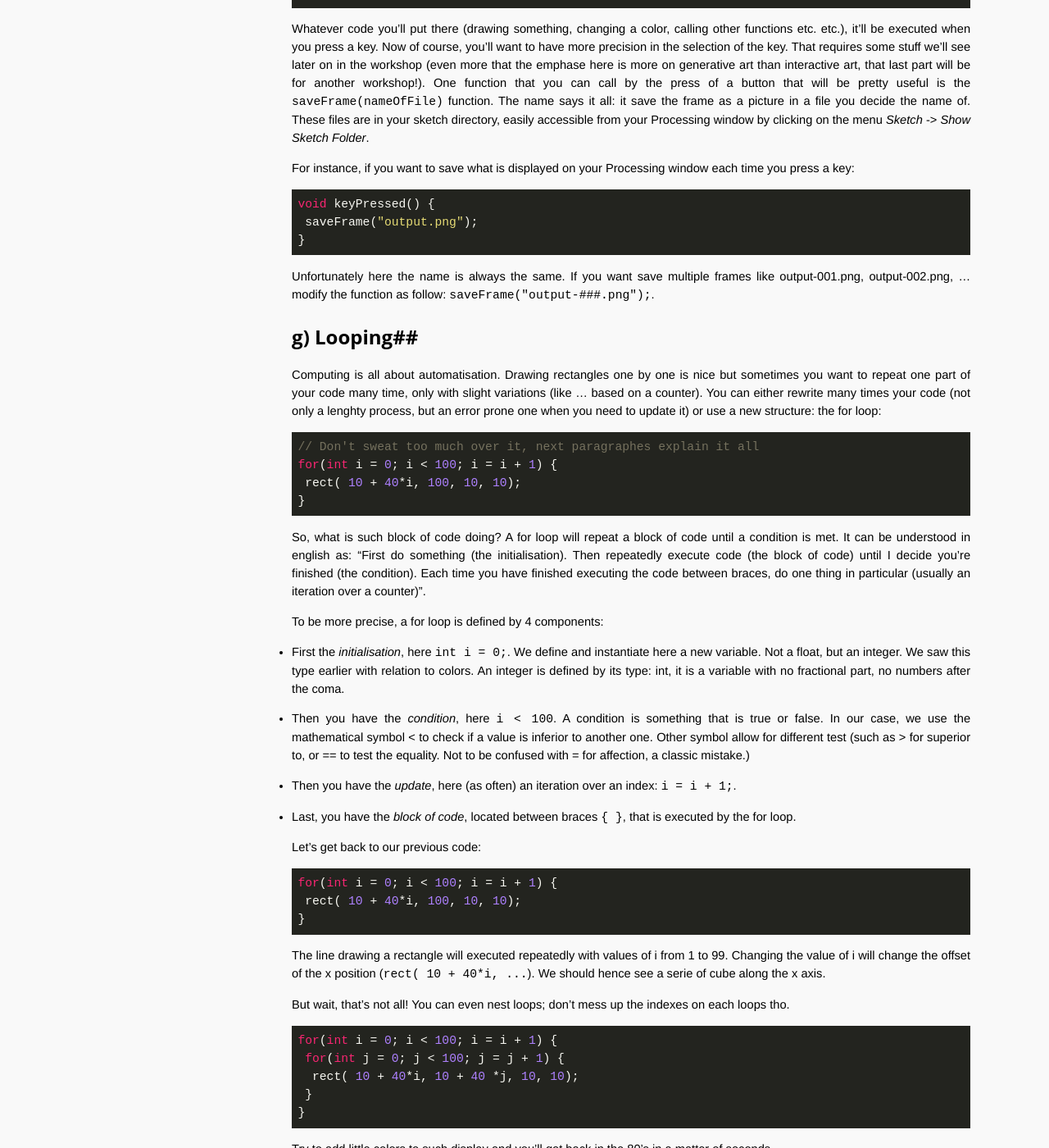
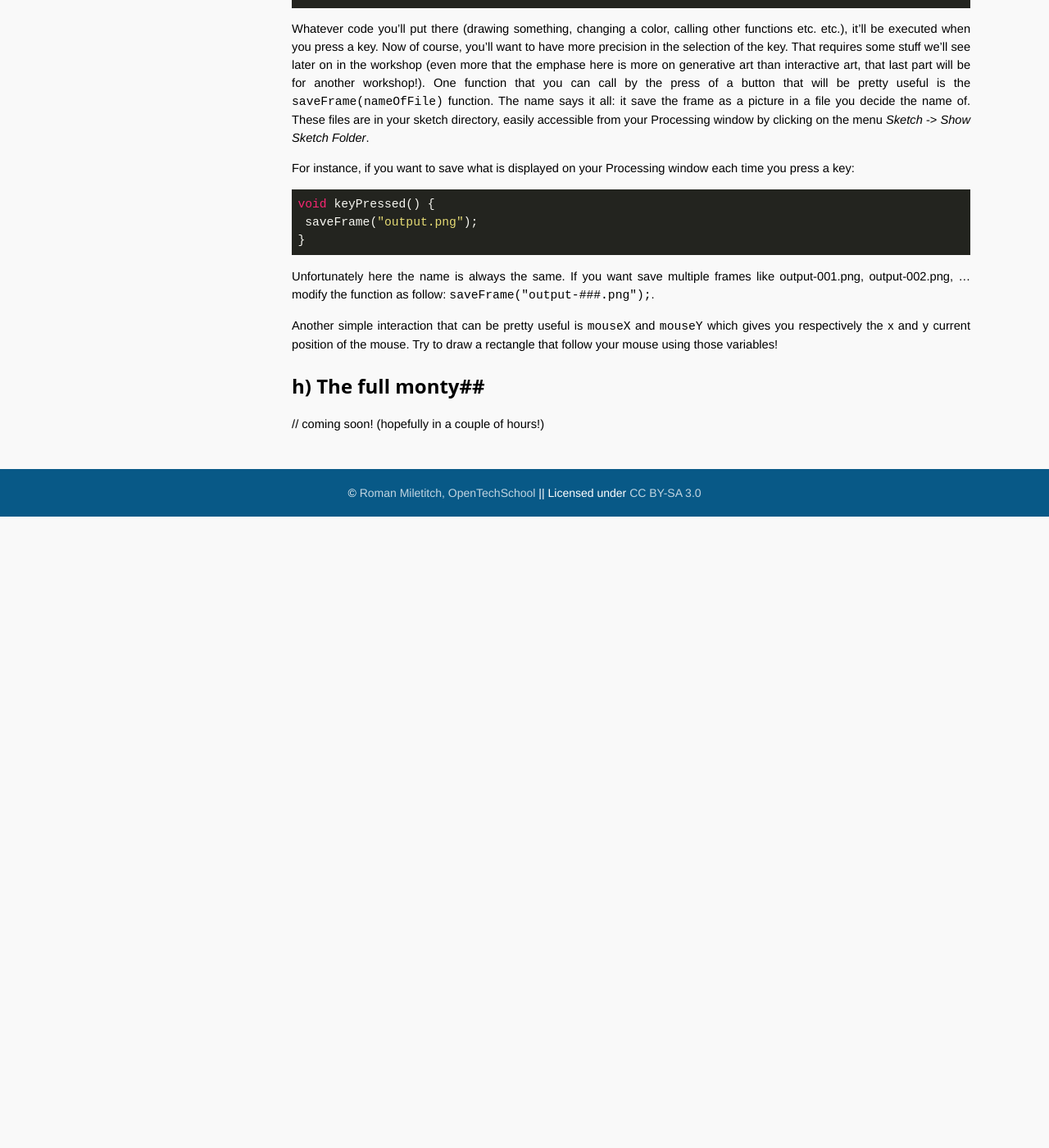
Before and after one commit to OpenTechSchool-Brussels/generative-art-with-processing, a Jekyll site: the page built from Getting-to-know-your-canvas.markdown, in a window 1280 px wide and 1400 px high, scrolled down 5027 px. Shown: the whole window at 82% size. Built offline with Jekyll 4.4.1, drawn with Linux system fonts in a browser that asks for light colours; Markdown is read by kramdown in place of the engine named in the settings; after the commit the page ends 5657 px from its top, so only the background shows below that; some of the changed text lies outside the part shown.

Commit message:
Update Getting-to-know-your-canvas.markdown

````diff
--- a/Getting-to-know-your-canvas.markdown
+++ b/Getting-to-know-your-canvas.markdown
@@ -141,7 +141,7 @@ void setup() {
 
 void draw() {
   fill(random(255), random(255), random(255), random(255));
-  rect(random(width), random(height), random(100), random(100));
+  ellipse(random(width), random(height), 50, 50);
 }
 ```
 
@@ -187,86 +187,7 @@ void keyPressed() {
 
 Unfortunately here the name is always the same. If you want save multiple frames like output-001.png, output-002.png, ... modify the function as follow: `saveFrame("output-###.png");`.
 
-##g) Looping##
-Computing is all about automatisation. Drawing rectangles one by one is nice but sometimes you want to repeat one part of your code many time, only with slight variations (like ... based on a counter). You can either rewrite many times your code (not only a lenghty process, but an error prone one when you need to update it) or use a new structure: the for loop:
-
-```java
-// Don't sweat too much over it, next paragraphes explain it all
-for(int i = 0; i < 100; i = i + 1) {
- rect( 10 + 40*i, 100, 10, 10);
-}
-```
-
-So, what is such block of code doing? A for loop will repeat a block of code until a condition is met. It can be understood in english as: "First do something (the initialisation). Then repeatedly execute code (the block of code) until I decide you’re finished (the condition). Each time you have finished executing the code between braces, do one thing in particular (usually an iteration over a counter)".
-
-To be more precise, a for loop is defined by 4 components:
-
-* First the *initialisation*, here `int i = 0;`. We define and instantiate here a new variable. Not a float, but an integer. We saw this type earlier with relation to colors. An integer is defined by its type: int, it is a variable with no fractional part, no numbers after the coma.
-
-* Then you have the *condition*, here `i < 100`. A condition is something that is true or false. In our case, we use the mathematical symbol < to check if a value is inferior to another one. Other symbol allow for different test (such as > for superior to, or == to test the equality. Not to be confused with = for affection, a classic mistake.)
-
-* Then you have the *update*, here (as often) an iteration over an index: `i = i + 1;`.
-
-* Last,  you have the *block of code*, located between braces `{ }`, that is executed by the for loop.
-
-Let's get back to our previous code:
-
-```java
-for(int i = 0; i < 100; i = i + 1) {
- rect( 10 + 40*i, 100, 10, 10);
-}
-```
-
-The line drawing a rectangle will executed repeatedly with values of i from 1 to 99. Changing the value of i will change the offset of the x position (`rect( 10 + 40*i, ...`). We should hence see a serie of cube along the x axis.
-
-But wait, that's not all! You can even nest loops; don't mess up the indexes on each loops tho.
-
-```java
-for(int i = 0; i < 100; i = i + 1) {
- for(int j = 0; j < 100; j = j + 1) {
-  rect( 10 + 40*i, 10 + 40 *j, 10, 10);
- }
-}
-```
-
-Try to add little colors to such display and you'll get back in the 80's in a matter of seconds.
+Another simple interaction that can be pretty useful is `mouseX` and `mouseY` which gives you respectively the x and y current position of the mouse. Try to draw a rectangle that follow your mouse using those variables!
 
 ##h) The full monty##
-
-Some time you only want repetition, with no variations (i.e. not using the evolving counter in the block of code inside the loop). We'll finish this chapter on a full course meal with such repetition. You should know everything there but one thing: `mouseX` and `mouseY`. They are standards variable, already defined and handled by Processing. As expected, they respectfully give you the position of the cursor in your canvas in x and y.
-
-
-```java
-void setup() {
-  size(displayWidth, displayHeight);
-  background(0, 0, 0);
-  noCursor();
-  noStroke();
-}
-
-void draw() {
-
-  // Shadows are coming!
-  fill(0, 0, 0, 5); // Bahhh, Processing keep an ugly grey when alpha is too low :(
-  rect(0,0,width, height);
-
-  for(int i=0; i<5; i++) {
-   fill(random(255), random(255), random(255), random(255));
-   rect(mouseX + random(-20,20), mouseY + random(-20,20), random(2,5), random(2,5));
-  }
-
-}
-
-void keyPressed() {
-  // For the museums
-  saveFrame("output-###.png");
-}
-
-void mousePressed() {
-
-  // Add a new rectangle when you click
-  fill(random(255), random(255), random(255), random(255));
-  rect(mouseX, mouseY, random(100), random(100));
-
-}
-```
+// coming soon! (hopefully in a couple of hours!)
````
